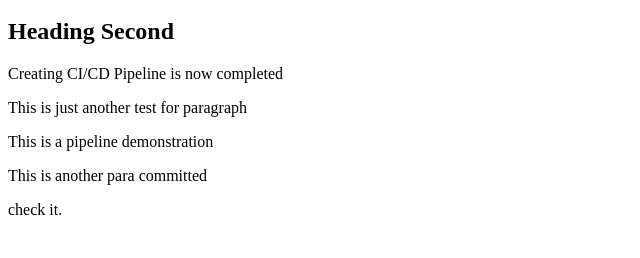
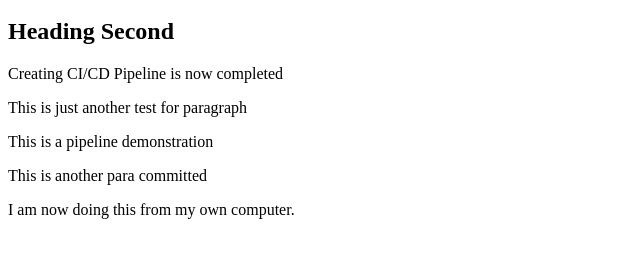
Before and after one commit to DevOpsWorm/website, a plain HTML site: page index.html in a window 1280 px wide. Shown: the part 48-306 px from the top of the page, without its empty margins (0-640 px from the left). Drawn offline with Linux system fonts and the light colour scheme.

Commit message:
From my Laptop

```diff
--- a/index.html
+++ b/index.html
@@ -7,7 +7,7 @@
 <p>This is just another test for paragraph</p>
 <p> This is a pipeline demonstration</p>
 <p>This is another para committed</p>
-<p>check it.</p>
+<p>I am now doing this from my own computer.</p>
 </body>
 
 </html>
```
